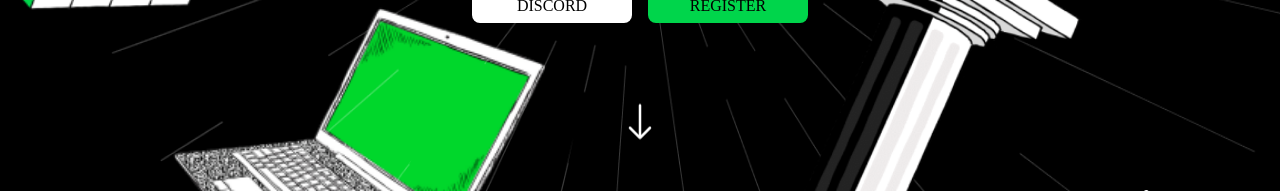
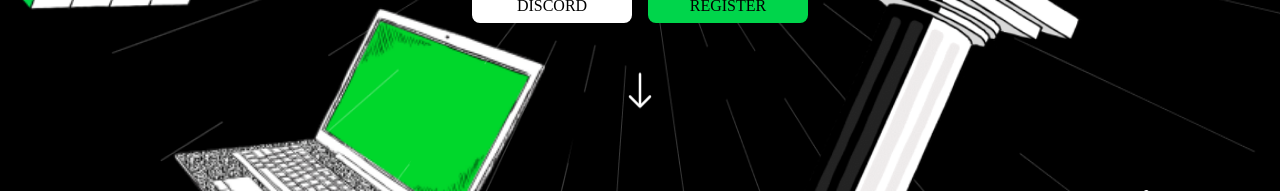
Before and after one commit to mvaibhav77/OpInHacks, a React (Create React App) app: page / in a window 1280 px wide. Shown: the part 548-739 px from the top of the page. Built offline with nearby package versions, Linux system fonts and the light colour scheme; a web font is replaced by a local one.

Commit message:
zoom out issue of down arrow

```diff
--- a/src/components/Hero/Hero.css
+++ b/src/components/Hero/Hero.css
@@ -112,7 +112,7 @@
  display: flex;
  align-items: center;
  justify-content: center;
- transform: translateY(5rem);
+ transform: translateY(3rem);
 
 
   animation: float 800ms infinite alternate-reverse ease-in-out;
@@ -133,10 +133,10 @@
 
 @keyframes float {
   0% {
-    transform: translateY(5rem);
+    transform: translateY(3rem);
   }
   100% {
-    transform: translateY(3rem);
+    transform: translateY(2rem);
   }
 }
 
```
